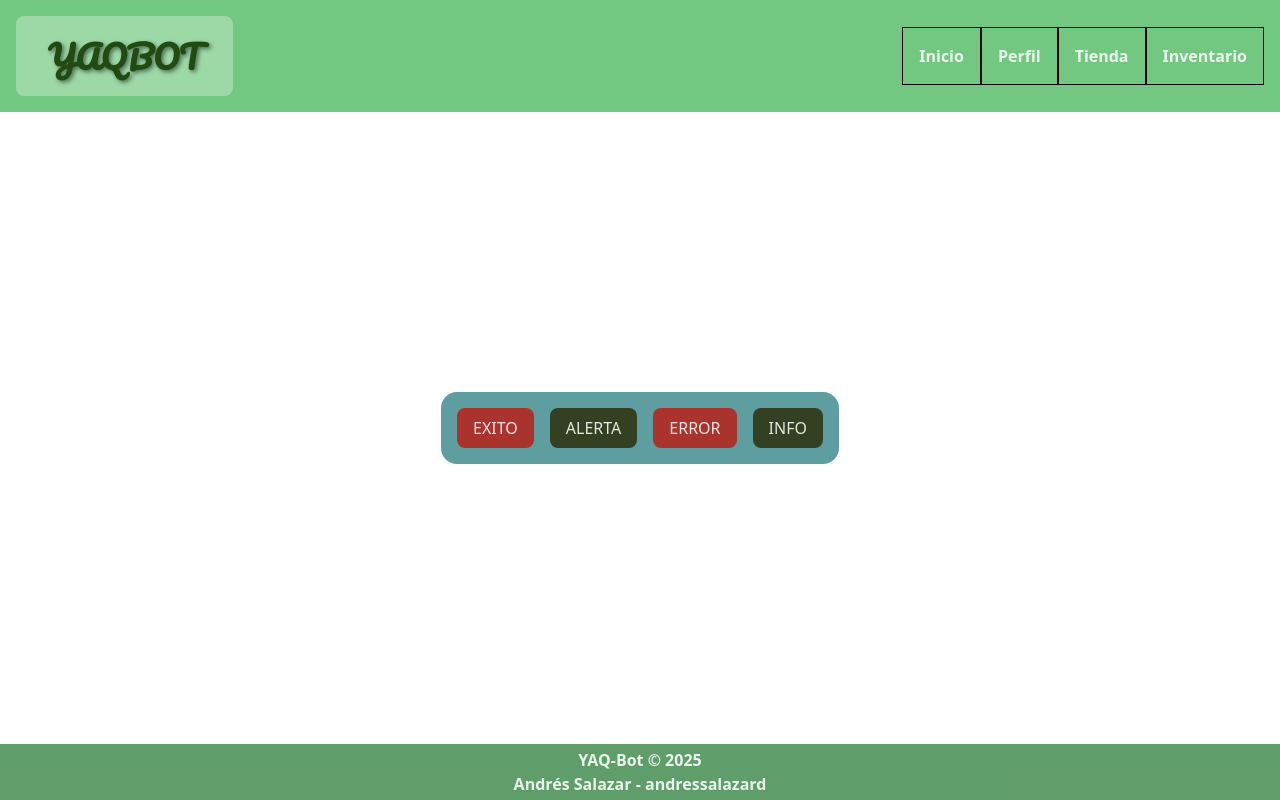
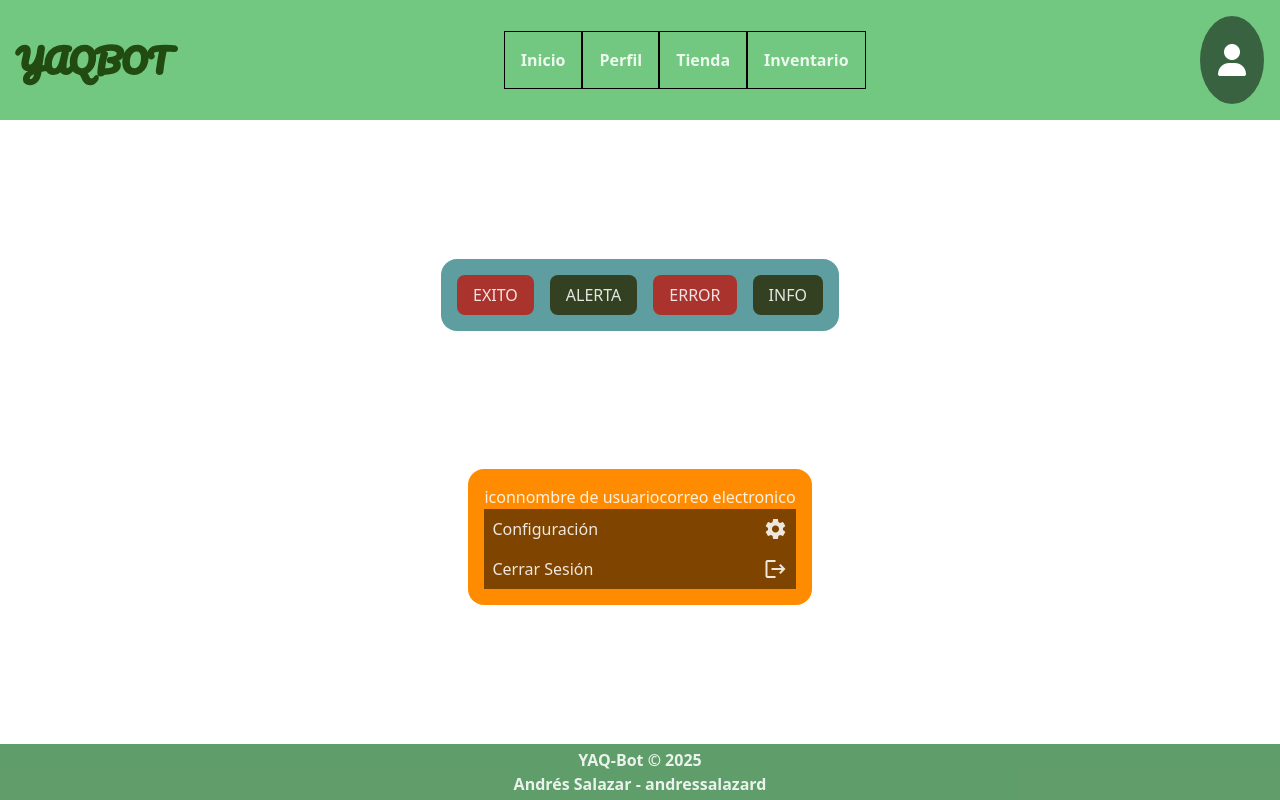
Before and after one commit to andressalazard/YAQBOT, a React (Vite) app in the folder yaqbot/: page /home in a window 1280 px wide. Built offline with nearby package versions, Linux system fonts and the light colour scheme.

Commit message:
Creating a Profile Menu Components

```diff
--- a/yaqbot/index.html
+++ b/yaqbot/index.html
@@ -5,10 +5,8 @@
     <link rel="icon" type="image/svg+xml" href="/vite.svg" />
     <meta name="viewport" content="width=device-width, initial-scale=1.0" />
     <link href="./styles.css" rel="stylesheet" />
-    <script
-      src="https://kit.fontawesome.com/52909a87f2.js"
-      crossorigin="anonymous"
-    ></script>
+    <link href="https://fonts.googleapis.com/icon?family=Material+Icons" rel="stylesheet" />
+    <script src="https://kit.fontawesome.com/52909a87f2.js" crossorigin="anonymous"></script>
     <title>YAQBOT</title>
   </head>
   <body>
--- a/yaqbot/src/App.tsx
+++ b/yaqbot/src/App.tsx
@@ -5,10 +5,12 @@ import HomePage from './components/pages/HomePage/HomePage';
 import LoginPage from './components/pages/LoginPage';
 import SigninPage from './components/pages/SigninPage';
 import { AuthProvider } from './components/context/AuthContext';
+import { SettingsProvider } from './components/context/SettingsContext';
 
 function App() {
   return (
     <AuthProvider>
+      <SettingsProvider>
         <BrowserRouter>
           <Routes>
             <Route path='/home' element={<HomePage />} />
@@ -16,6 +18,7 @@ function App() {
             <Route path='/signin' element={<SigninPage />} />
           </Routes>
         </BrowserRouter>
+      </SettingsProvider>
     </AuthProvider>
   );
 }
--- a/yaqbot/src/components/atoms/Logo.tsx
+++ b/yaqbot/src/components/atoms/Logo.tsx
@@ -1,16 +1,13 @@
-const Logo = () => {
-  const styles = {
-    fontFamily: 'Pacifico, sans-serif',
-    fontWeight: 800,
-    fontSize: '2rem',
-    color: '#224b12',
-    textShadow: '2px 2px 4px rgba(0, 0, 0, 0.5)',
-    backgroundColor: 'rgba(256,256,256,0.3)',
-    padding: '1rem 2rem',
-    borderRadius: '0.5rem'
-  };
+interface LogoProps {
+  className?: string;
+}
 
-  return <span style={styles}>YAQBOT</span>;
+const Logo: React.FC<LogoProps> = ({ className }) => {
+  return (
+    <div>
+      <span className={className}>YAQBOT</span>
+    </div>
+  );
 };
 
 export default Logo;
--- /dev/null
+++ b/yaqbot/src/components/atoms/UserIconProfile.tsx
@@ -0,0 +1,13 @@
+interface IconPros {
+  className?: string;
+}
+
+const UserIconProfile: React.FC<IconPros> = ({ className }) => {
+  return (
+    <button className={className}>
+      <i className={'fa-solid fa-user'}></i>
+    </button>
+  );
+};
+
+export default UserIconProfile;
--- /dev/null
+++ b/yaqbot/src/components/atoms/profileMenuOption.tsx
@@ -0,0 +1,16 @@
+interface MenuOptionProps {
+  title: string;
+  icon: string;
+  className?: string;
+}
+
+const ProfileMenuOption: React.FC<MenuOptionProps> = ({ title, icon, className }) => {
+  return (
+    <div className={className}>
+      <h1>{title}</h1>
+      <span className='material-icons'>{icon}</span>
+    </div>
+  );
+};
+
+export default ProfileMenuOption;
--- /dev/null
+++ b/yaqbot/src/components/context/SettingsContext.tsx
@@ -0,0 +1,35 @@
+import { useState, createContext, ReactNode, useContext } from 'react';
+
+type profileMenuStatus = 'on' | 'off';
+type Theme = 'light' | 'dark';
+
+interface SettingsType {
+  menuStatus: profileMenuStatus;
+  toggleMenuStatus: () => void;
+  theme: Theme;
+  toggleTheme: () => void;
+}
+//context
+export const SettingsContext = createContext<SettingsType | undefined>(undefined);
+
+//provider
+export const SettingsProvider = ({ children }: { children: ReactNode }) => {
+  const [menuStatus, setMenuStatus] = useState<profileMenuStatus>('off');
+  const [theme, setTheme] = useState<Theme>('light');
+
+  const toggleMenuStatus = () => {
+    setMenuStatus((prevStatus) => (prevStatus === 'off' ? 'on' : 'off'));
+  };
+
+  const toggleTheme = () => {
+    setTheme((prevTheme) => (prevTheme === 'light' ? 'dark' : 'light'));
+  };
+
+  return <SettingsContext.Provider value={{ menuStatus, toggleMenuStatus, theme, toggleTheme }}>{children}</SettingsContext.Provider>;
+};
+
+//hook personalizado
+export const useSettings = (): SettingsType => {
+  const context = useContext(SettingsContext);
+  return context || ({} as SettingsType);
+};
--- a/yaqbot/src/components/molecules/Header/Header.module.css
+++ b/yaqbot/src/components/molecules/Header/Header.module.css
@@ -3,6 +3,40 @@
   display: flex;
   justify-content: space-between;
   width: 100vw;
+  height: 15vh;
   background-color: rgba(99, 194, 115, 0.9);
   font-weight: bold;
+  text-align: center;
+  align-items: center;
 }
+
+.logo {
+  font-family: Pacifico, sans-serif;
+  font-weight: 800;
+  font-size: 2rem;
+  color: #224b12;
+  border-radius: 0.5rem;
+  justify-content: center;
+  -webkit-text-stroke: 0.1rem #224b12;
+  display: flex;
+  align-items: center;
+}
+
+.user_logo {
+  width: 5vw;
+  height: 100%;
+  border-radius: 50%;
+  display: inline-flex;
+  align-items: center;
+  justify-content: center;
+  padding: 1rem;
+  color: #fff;
+  background-color: rgba(0, 0, 0, 0.5);
+  font-size: 2rem;
+  cursor: pointer;
+}
+
+.user-logo i {
+  padding: 0;
+  margin: 0;
+}
--- a/yaqbot/src/components/molecules/Header/Header.tsx
+++ b/yaqbot/src/components/molecules/Header/Header.tsx
@@ -1,12 +1,14 @@
 import styles from '../Header/Header.module.css';
 import NavMenu from '../NavMenu/NavMenu';
 import Logo from '../../atoms/Logo';
+import UserIconProfile from '../../atoms/UserIconProfile';
 
 const Header = () => {
   return (
     <header className={styles.header}>
-      <Logo />
+      <Logo className={styles.logo} />
       <NavMenu />
+      <UserIconProfile className={styles.user_logo} />
     </header>
   );
 };
--- /dev/null
+++ b/yaqbot/src/components/molecules/ProfileMenu/ProfileMenu.module.css
@@ -0,0 +1,16 @@
+.profile_menu {
+  background-color: darkorange;
+}
+
+.menu_option {
+  background-color: rgba(0, 0, 0, 0.5);
+  display: flex;
+  justify-content: space-between;
+  text-align: center;
+  padding: 0.5rem;
+  cursor: pointer;
+}
+
+.menu_option:hover {
+  background-color: rgba(0, 0, 0, 0.8);
+}
--- /dev/null
+++ b/yaqbot/src/components/molecules/ProfileMenu/ProfileMenu.tsx
@@ -0,0 +1,35 @@
+import Card from '../../atoms/Card';
+import ProfileMenuOption from '../../atoms/profileMenuOption';
+
+import styles from './ProfileMenu.module.css';
+
+const ProfileMenu = () => {
+  const menuOptions = [
+    { title: 'Configuración', icon: 'settings', navigateTo: '/settings' },
+    { title: 'Cerrar Sesión', icon: 'logout', navigateTo: '/login' },
+  ];
+
+  return (
+    <Card className={styles.profile_menu}>
+      <header>
+        <span>icon</span>
+        <span>nombre de usuario</span>
+        <span>correo electronico</span>
+      </header>
+
+      <section>
+        <ul>
+          <>
+            {menuOptions.map((option, index) => (
+              <li key={index}>
+                <ProfileMenuOption title={option.title} icon={option.icon} className={styles.menu_option} />
+              </li>
+            ))}
+          </>
+        </ul>
+      </section>
+    </Card>
+  );
+};
+
+export default ProfileMenu;
--- a/yaqbot/src/components/pages/HomePage/HomePage.module.css
+++ b/yaqbot/src/components/pages/HomePage/HomePage.module.css
@@ -5,3 +5,7 @@
   align-items: center;
   height: 100vh;
 }
+
+.aux {
+  background-color: rgba(0, 0, 0, 0.5);
+}
--- a/yaqbot/src/components/pages/HomePage/HomePage.tsx
+++ b/yaqbot/src/components/pages/HomePage/HomePage.tsx
@@ -4,6 +4,7 @@ import Footer from '../../molecules/Footer/Footer';
 import Header from '../../molecules/Header/Header';
 import Toast from '../../atoms/Toast/Toast';
 import Panel from '../../molecules/Panel/Panel';
+import ProfileMenu from '../../molecules/ProfileMenu/ProfileMenu';
 
 const Content = () => {
   const { isAwake } = useAlert();
@@ -13,6 +14,7 @@ const Content = () => {
     <>
       {isAwake === true ? <Toast /> : <></>}
       <Panel />
+      <ProfileMenu />
     </>
   );
 };
```
Lines whose indentation alone changed are shown as unchanged.
